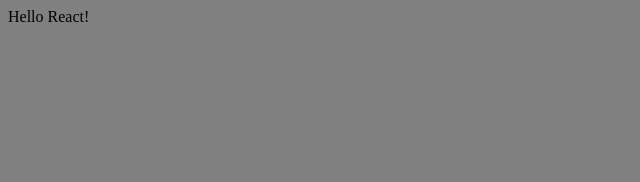
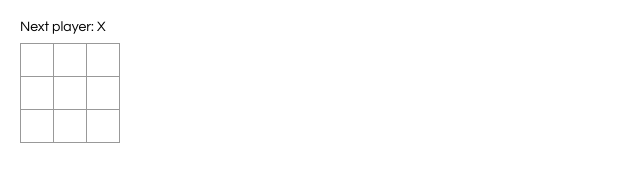
Before and after one commit to frlzjosh/githubapp, a React app: page / in a window 1280 px wide. Shown: the whole page, without its empty margins (0-640 px from the left). Built offline with nearby package versions, Linux system fonts and the light colour scheme.

Commit message:
break time

```diff
--- a/src/index.html
+++ b/src/index.html
@@ -8,6 +8,45 @@
   <title>React and Webpack4</title>
 </head>
 <body>
-  <section id="index"></section>
+  <!-- <section id="index"></section>   -->
+  <div id="errors" style="
+  background: #c00;
+  color: #fff;
+  display: none;
+  margin: -20px -20px 20px;
+  padding: 20px;
+  white-space: pre-wrap;
+"></div>
+<div id="root"></div>
+<script>
+window.addEventListener('mousedown', function(e) {
+  document.body.classList.add('mouse-navigation');
+  document.body.classList.remove('kbd-navigation');
+});
+window.addEventListener('keydown', function(e) {
+  if (e.keyCode === 9) {
+    document.body.classList.add('kbd-navigation');
+    document.body.classList.remove('mouse-navigation');
+  }
+});
+window.addEventListener('click', function(e) {
+  if (e.target.tagName === 'A' && e.target.getAttribute('href') === '#') {
+    e.preventDefault();
+  }
+});
+window.onerror = function(message, source, line, col, error) {
+  var text = error ? error.stack || error : message + ' (at ' + source + ':' + line + ':' + col + ')';
+  errors.textContent += text + '\n';
+  errors.style.display = '';
+};
+console.error = (function(old) {
+  return function error() {
+    errors.textContent += Array.prototype.slice.call(arguments).join(' ') + '\n';
+    errors.style.display = '';
+    old.apply(this, arguments);
+  }
+})(console.error);
+</script>
+
 </body>
 </html>
--- a/src/js/App.js
+++ b/src/js/App.js
@@ -4,11 +4,66 @@ import ReactDOM from "react-dom";
 import '../sass/app.scss';
 
 
-const Index = () => {
-  return <div>Hello React!</div>;
-};
+class Square extends React.Component {
+  render() {
+    return (
+      <button className="square">
+        {/* TODO */}
+      </button>
+    );
+  }
+}
+
+class Board extends React.Component {
+  renderSquare(i) {
+    return <Square />;
+  }
+
+  render() {
+    const status = 'Next player: X';
+
+    return (
+      <div>
+        <div className="status">{status}</div>
+        <div className="board-row">
+          {this.renderSquare(0)}
+          {this.renderSquare(1)}
+          {this.renderSquare(2)}
+        </div>
+        <div className="board-row">
+          {this.renderSquare(3)}
+          {this.renderSquare(4)}
+          {this.renderSquare(5)}
+        </div>
+        <div className="board-row">
+          {this.renderSquare(6)}
+          {this.renderSquare(7)}
+          {this.renderSquare(8)}
+        </div>
+      </div>
+    );
+  }
+}
+
+class Game extends React.Component {
+  render() {
+    return (
+      <div className="game">
+        <div className="game-board">
+          <Board />
+        </div>
+        <div className="game-info">
+          <div>{/* status */}</div>
+          <ol>{/* TODO */}</ol>
+        </div>
+      </div>
+    );
+  }
+}
+
+// ========================================
 
 ReactDOM.render(
-    <Index />,
-     document.getElementById("index")
+  <Game />,
+  document.getElementById('root')
 );
--- a/src/sass/app.scss
+++ b/src/sass/app.scss
@@ -1 +1,52 @@
-@import "base.scss";
+// @import "base.scss";
+
+body {
+    font: 14px "Century Gothic", Futura, sans-serif;
+    margin: 20px;
+  }
+
+  ol, ul {
+    padding-left: 30px;
+  }
+
+  .board-row:after {
+    clear: both;
+    content: "";
+    display: table;
+  }
+
+  .status {
+    margin-bottom: 10px;
+  }
+
+  .square {
+    background: #fff;
+    border: 1px solid #999;
+    float: left;
+    font-size: 24px;
+    font-weight: bold;
+    line-height: 34px;
+    height: 34px;
+    margin-right: -1px;
+    margin-top: -1px;
+    padding: 0;
+    text-align: center;
+    width: 34px;
+  }
+
+  .square:focus {
+    outline: none;
+  }
+
+  .kbd-navigation .square:focus {
+    background: #ddd;
+  }
+
+  .game {
+    display: flex;
+    flex-direction: row;
+  }
+
+  .game-info {
+    margin-left: 20px;
+  }
```
